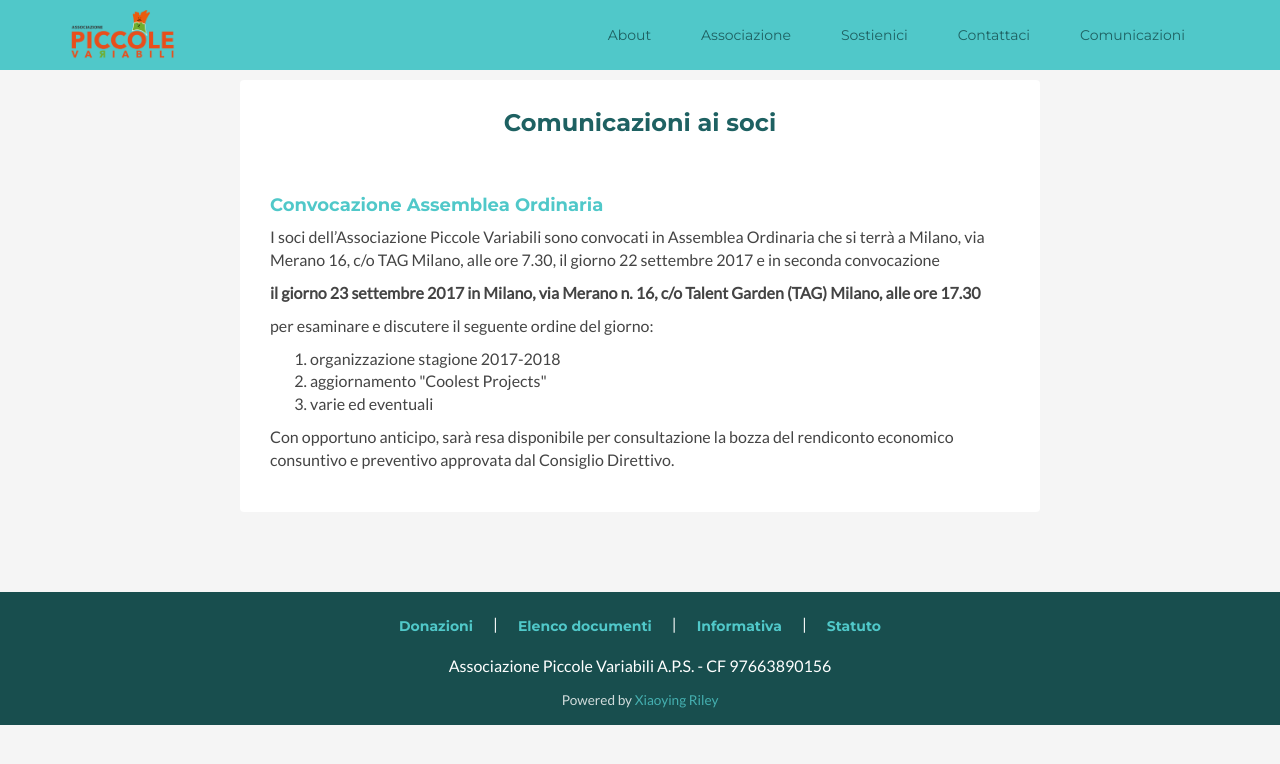
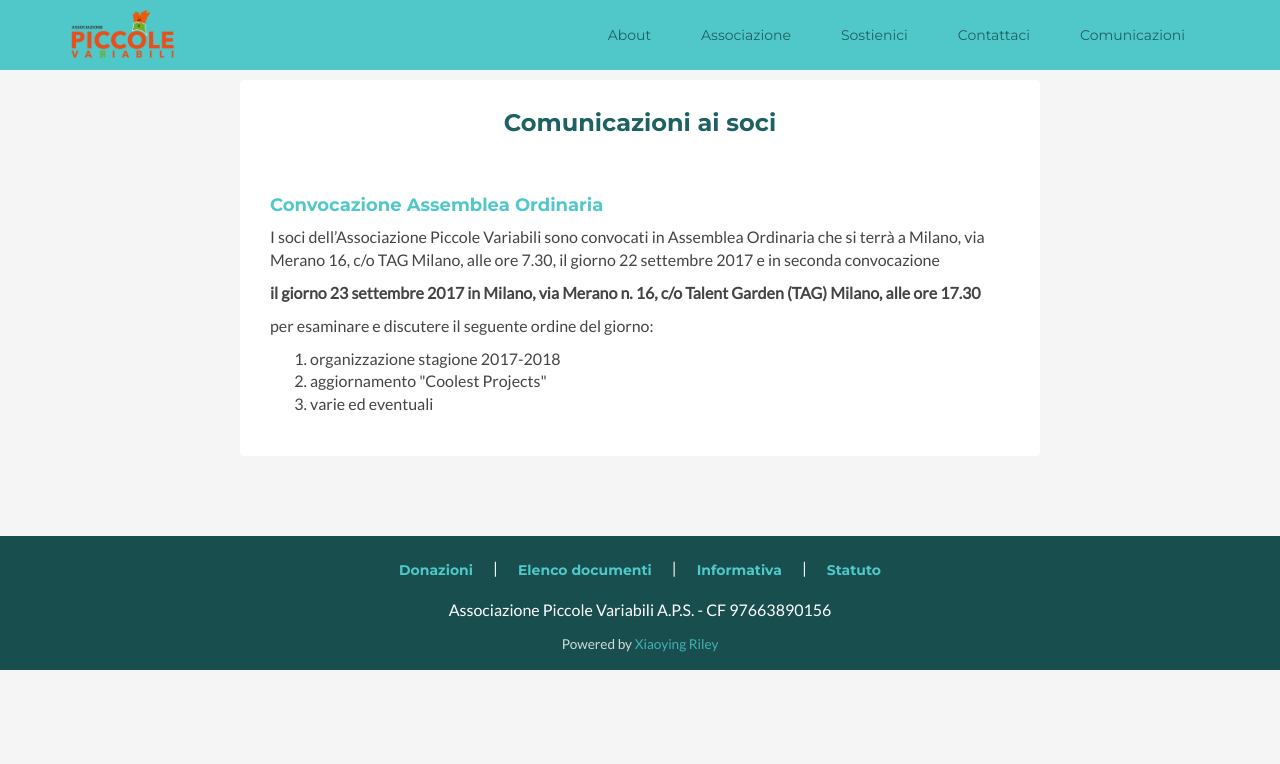
Before and after one commit to fgrotta/piccolevariabili.it, a Jekyll site: the page built from comunicazioni.html, in a window 1280 px wide. Shown: the top 764 px of the page. Built offline with Jekyll 4.4.1, drawn with Linux system fonts in a browser that asks for light colours.

Commit message:
Update comunicazioni.html

```diff
--- a/comunicazioni.html
+++ b/comunicazioni.html
@@ -21,7 +21,4 @@ layout: default
           <li>varie ed eventuali</li>
         </ol>
     </p>
-    <p>
-    Con opportuno anticipo, sarà resa disponibile per consultazione la bozza del rendiconto economico consuntivo e preventivo approvata dal Consiglio Direttivo.
-    </p>
 </div>
```
